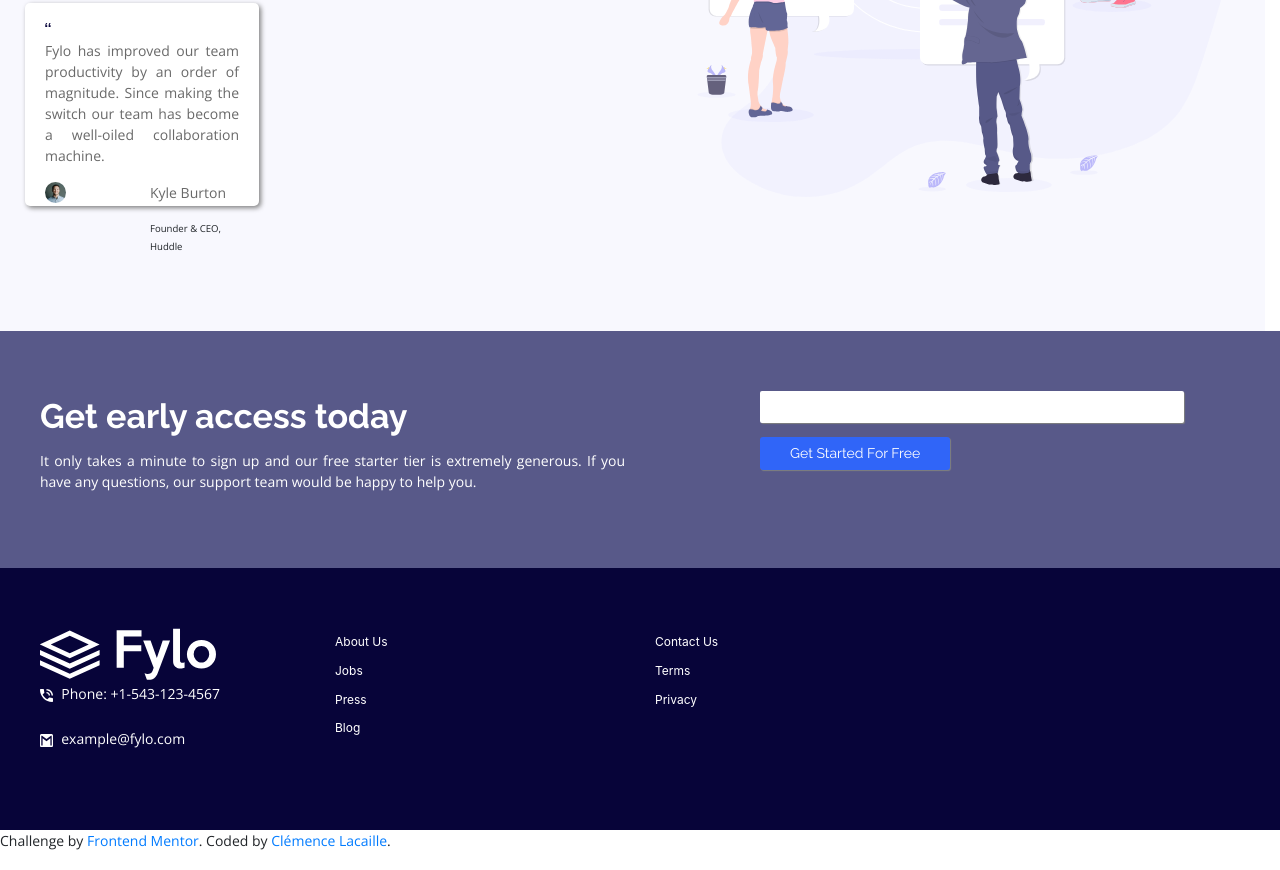
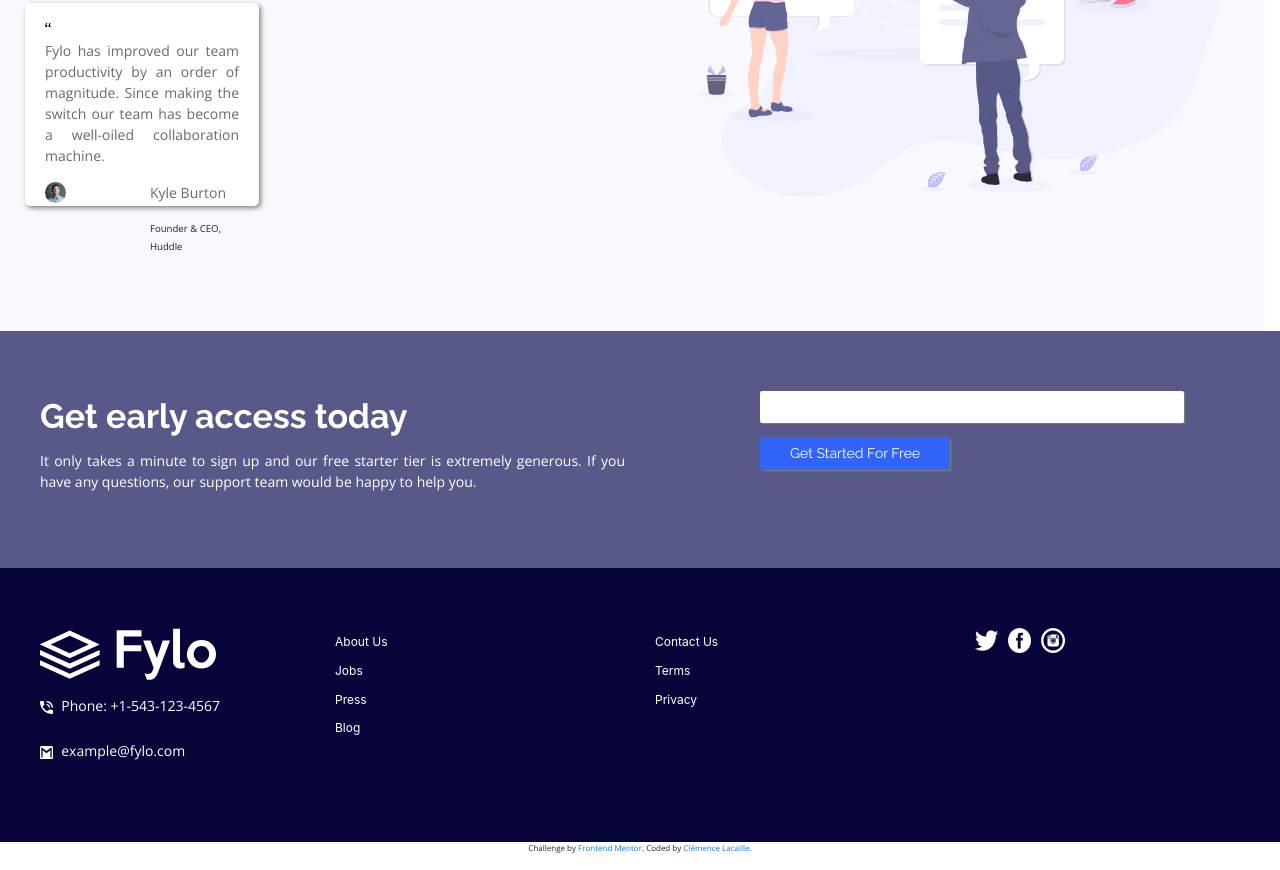
Before and after one commit to Clemence-Lacaille/Fylo-Challenge, a plain HTML site: page index.html in a window 1280 px wide. Shown: the part 1144-2014 px from the top of the page. Drawn offline with nearby package versions, Linux system fonts and the light colour scheme.

Commit message:
social media icons

```diff
--- a/index.html
+++ b/index.html
@@ -165,9 +165,16 @@
             <li>Privacy</li>
           </ul>
         </div>
+
+        <div class="col-3" id="sm-bottom">
+          <img src="./images/twitter-48.png" alt="twitter icon" id="tw" />
+
+          <img src="./images/facebook-4-48.png" alt="fb icon" id="fb" />
+
+          <img src="./images/instagram-5-48.png" alt="insta icon" id="insta" />
         </div>
       </div>
-    <footer>
+      <small>
         <p class="attribution">
           Challenge by
           <a href="https://www.frontendmentor.io?ref=challenge" target="_blank"
@@ -175,6 +182,9 @@
           >. Coded by
           <a href="https://github.com/Clemence-Lacaille">Clémence Lacaille</a>.
         </p>
-    </footer>
+      </small>
+    </div>
+
+    <footer></footer>
   </body>
 </html>
--- a/style.css
+++ b/style.css
@@ -223,3 +223,24 @@ h1 {
   box-shadow: 1px 1px 1px #808080;
   font-size: 14px;
 }
+
+.attribution {
+  font-size: 8px;
+  text-align: center;
+}
+
+.logo-bottom {
+  margin-bottom: 12px;
+}
+#sm-bottom {
+  display: flex;
+  flex-direction: row;
+}
+
+#tw,
+#fb,
+#insta {
+  width: 8%;
+  height: 16%;
+  margin-right: 10px;
+}
```
Also changed, not shown: images/facebook-4-48.png (added), images/instagram-5-48.png (added), images/twitter-48.png (added), 2 other files. Lines whose indentation alone changed are shown as unchanged.
